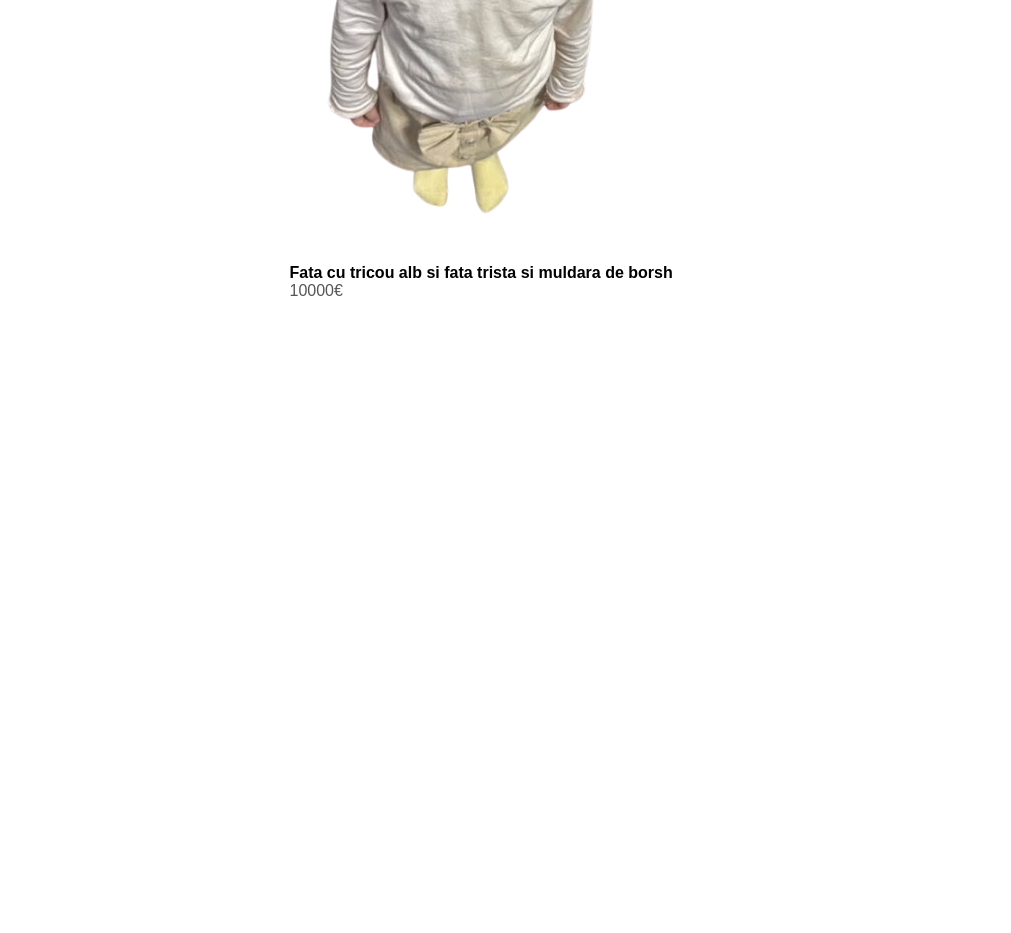
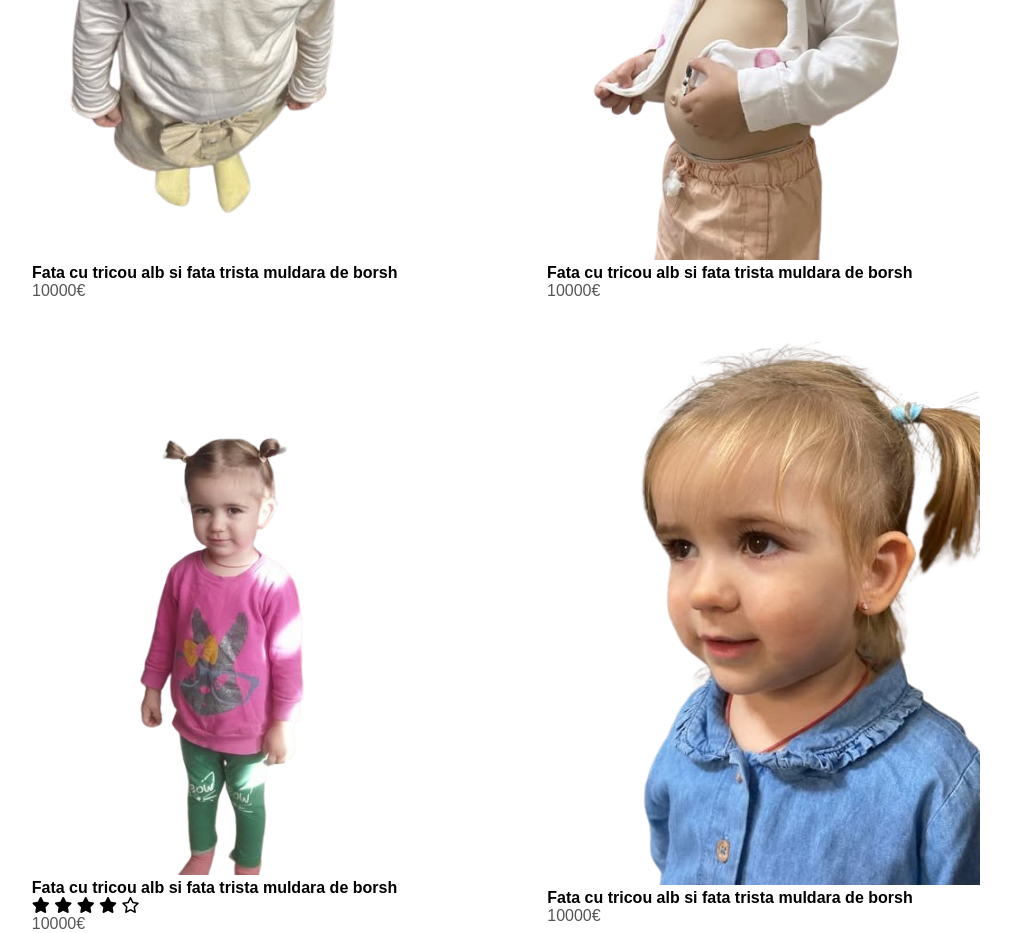
Before and after one commit to marchidanbogdan-code/site-eccomert, a plain HTML site: page Idex.html in a window 1280 px wide. Shown: the part 1666-2599 px from the top of the page, without its empty margins (134-1145 px from the left). Before the commit the page ends 1966 px from the top, so only its background shows below. Drawn offline with Linux system fonts and the light colour scheme; a web font is replaced by a local one.

Commit message:
Update Idex.html with Font Awesome and corrections
Added Font Awesome stylesheet and fixed minor typos.

```diff
--- a/Idex.html
+++ b/Idex.html
@@ -4,9 +4,11 @@
     <meta charset="UTF-8">
     <title>CaroEduStudio | Ecommerce Website Design</title>
     <link rel="stylesheet" href="Style.css">
-    <link href="https://fonts.googleapis.com/
+    <link rel="stylesheet" href="https://fonts.googleapis.com/
     css2?family=Poppins:wght@300;400;500;600;
-    700&display=swap" rel="stylesheet">
+    700&display=swap">
+    <link rel="stylesheet" href="https://cdn.jsdelivr.net/npm/@fortawesome/fontawesome-free@6.6.0/css/all.min.css">
+
 </head>
 <body>
 
@@ -60,12 +62,40 @@
 </div>
 
 <!------- featured prodacts--------->
-<div class="small-containeR">
+<div class="small-container">
     <h2>Feautered Products</h2>
     <div class="row">
         <div class="col-4">
             <img src="Photo/Carolina.png">
-            <h4>Fata cu tricou alb si fata trista si muldara de borsh</h4>
+            <h4>Fata cu tricou alb si fata trista muldara de borsh</h4>
+            <div class="rating">
+            </div>
+            <p>10000€</p>
+        </div>
+        <div class="col-4">
+            <img src="Photo/Carolina1.png">
+            <h4>Fata cu tricou alb si fata trista muldara de borsh</h4>
+            <div class="rating">
+            </div>
+            <p>10000€</p>
+        </div>
+        <div class="col-4">
+            <img src="Photo/Carolina2.png">
+            <h4>Fata cu tricou alb si fata trista muldara de borsh</h4>
+            <div class="rating">
+                <i class="fa-solid fa-star"></i>
+                <i class="fa-solid fa-star"></i>
+                <i class="fa-solid fa-star"></i>
+                <i class="fa-solid fa-star"></i>
+                <i class="fa-regular fa-star"></i>
+            </div>
+            <p>10000€</p>
+        </div>
+        <div class="col-4">
+            <img src="Photo/Carolina3.png">
+            <h4>Fata cu tricou alb si fata trista muldara de borsh</h4>
+            <div class="rating">
+            </div>
             <p>10000€</p>
         </div>
     </div>
```
